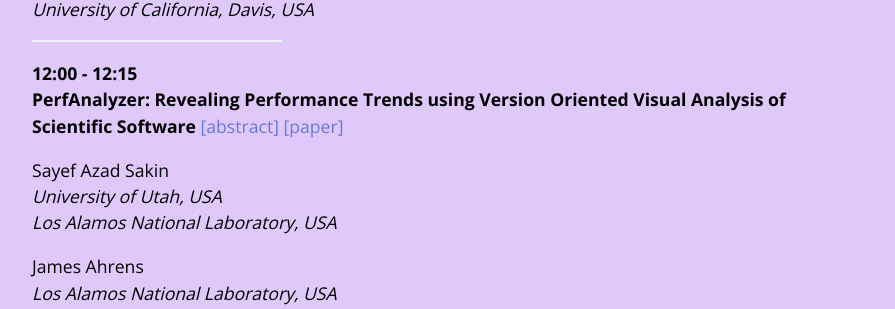
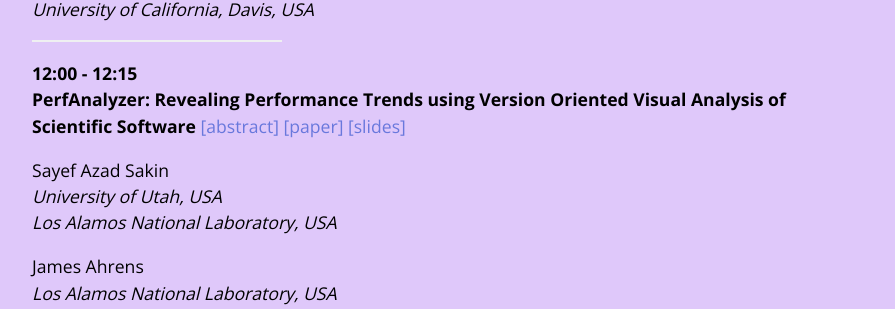
Before and after one commit to pmbs-workshop/pmbs-workshop.github.io, a Jekyll site: the page built from schedule.markdown, in a window 1280 px wide and 900 px high, scrolled down 3258 px. Shown: the part 146-455 px from the top of the window, without its empty margins (192-1087 px from the left). Built offline with Jekyll 4.4.1, drawn with Linux system fonts in a browser that asks for light colours.

Commit message:
Removes talk07, links to external

```diff
--- a/schedule.markdown
+++ b/schedule.markdown
@@ -121,7 +121,7 @@ _University of California, Davis, USA_
 {: style="width: 30%;"}
 
 **12:00 - 12:15**\\
-**PerfAnalyzer: Revealing Performance Trends using Version Oriented Visual Analysis of Scientific Software** [[abstract]](abstract07.html) [[paper]](https://doi.org/10.1145/3731599.3769279)
+**PerfAnalyzer: Revealing Performance Trends using Version Oriented Visual Analysis of Scientific Software** [[abstract]](abstract07.html) [[paper]](https://doi.org/10.1145/3731599.3769279) [[slides]](https://www-users.york.ac.uk/~saw586/pmbs/talk07.pptx)
 
 Sayef Azad Sakin\\
 _University of Utah, USA_\\
```
